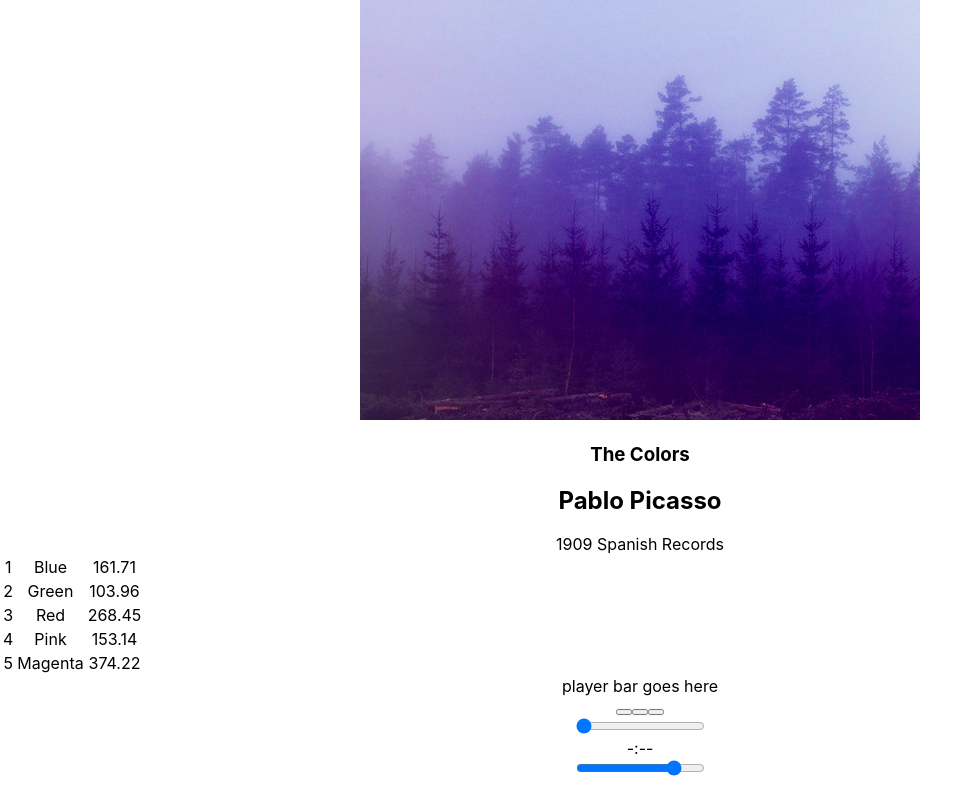
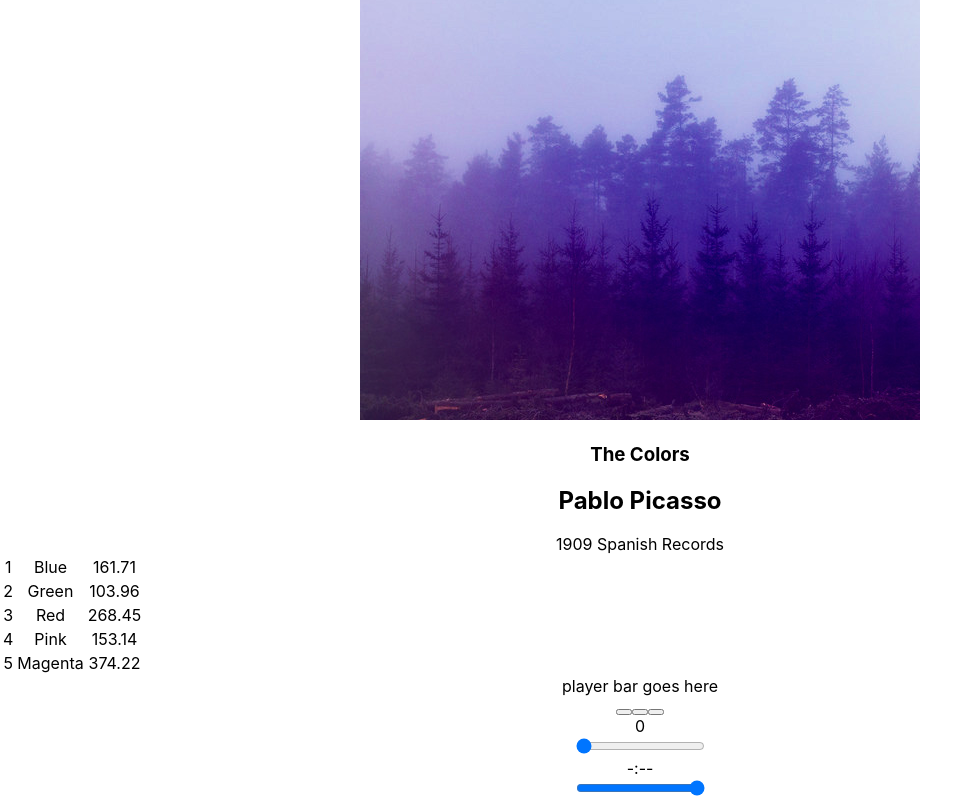
Before and after one commit to ChrisMT/bloc-jams-react, a React (Create React App) app: page /album/the-colors in a window 1280 px wide. Shown: the part 242-1042 px from the top of the page, without its empty margins (0-979 px from the left). Built offline with nearby package versions, Linux system fonts and the light colour scheme.

Commit message:
playerbar range inputs assignment2

```diff
--- a/src/components/Album.js
+++ b/src/components/Album.js
@@ -15,12 +15,33 @@
      this.state = {
        album: album,
        currentSong: album.songs[0],
+       currentTime: 0,
+       duration: album.songs[0].duration,
        isPlaying: false,
        hovered: null
      };
 
      this.audioElement = document.createElement('audio');
      this.audioElement.src = album.songs[0].audioSrc;
+   }
+
+   componentDidMount() {
+     this.eventListeners = {
+       timeupdate: e => {
+         this.setState({ currentTime: this.audioElement.currentTime });
+       },
+       durationchange: e => {
+         this.setState({ duration: this.audioElement.duration });
+       }
+     };
+     this.audioElement.addEventListener('timeupdate', this.eventListeners.timeupdate);
+     this.audioElement.addEventListener('durationchange', this.eventListeners.durationchange);
+   }
+
+   componentWillUnmount() {
+     this.audioElement.src = null;
+     this.audioElement.removeEventListener('timeupdate', this.eventListeners.timeupdate);
+     this.audioElement.removeEventListener('durationchange', this.eventListeners.durationchange);
    }
 
    play() {
@@ -76,8 +97,18 @@
 		    this.setSong(newSong);
 		    this.play();
       }
-        formatTime(seconds){
-          return seconds ? `${Math.floor(seconds/60)}:${Number(seconds % 60 / 100).toFixed(2).substr(2,3)}`: '-:--';
+      handleTimeChange(e) {
+        const newTime = this.audioElement.duration * e.target.value;
+        this.audioElement.currentTime = newTime;
+        this.setState({ currentTime: newTime });
+      }
+      handleVolumeChange(e) {
+        const newState = {'volume': e.target.value};
+        this.audioElement.volume = newState.volume;
+        this.setState(newState);
+      }
+      formatTime(seconds){
+        return seconds ? `${Math.floor(seconds/60)}:${Number(seconds % 60 / 100).toFixed(2).substr(2,3)}`: '-:--';
       }
 
   render() {
@@ -116,9 +147,14 @@
          <PlayerBar
                     isPlaying={this.state.isPlaying}
                     currentSong={this.state.currentSong}
+                    currentTime={this.audioElement.currentTime}
+                    duration={this.audioElement.duration}
                     handleSongClick={() => this.handleSongClick(this.state.currentSong)}
                     handlePrevClick={() => this.handlePrevClick()}
-                    handleNextClick={() => this.handleNextClick()}
+                    handleNextClick={() => this.handleNextClick}
+                    handleTimeChange={(e) => this.handleTimeChange(e)}
+                    currentVolume={this.audioElement.volume}
+                    handleVolumeChange={(e) => this.handleVolumeChange(e)}
                     formattedTime={this.formatTime(this.audioElement.currentTime)}
 
 
--- a/src/components/PlayerBar.js
+++ b/src/components/PlayerBar.js
@@ -32,7 +32,15 @@
         </section>
         <section id="volume-control">
           <div className="icon ion-volume-low"></div>
-          <input type="range" className="seek-bar" value="80" />
+          <input
+              type="range"
+              className="volume-bar"
+              value={this.props.currentVolume}
+              max="1"
+              min="0"
+              step="0.01"
+              onChange={this.props.handleVolumeChange}
+              />
           <div className="icon ion-volume-high"></div>
         </section>
       </section>
```
